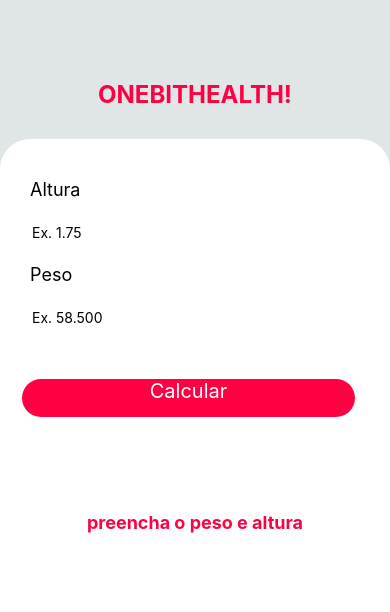
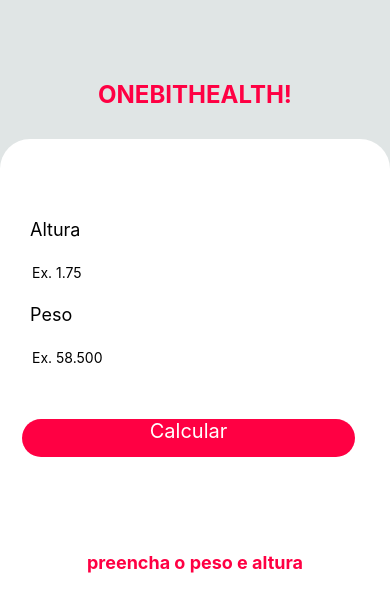
Before and after one commit to abinercL/react_native_expo, a React Native app in the folder oneBithealth/: screen / in a window 390 px wide. Shown: the top 612 px of the page. Built offline with nearby package versions, Linux system fonts and the light colour scheme.

Commit message:
Modificado style dos forms para melhor visibilidade do usuario

```diff
--- a/oneBithealth/src/components/Form/index.js
+++ b/oneBithealth/src/components/Form/index.js
@@ -5,6 +5,8 @@
     TextInput,
     TouchableOpacity,
     Vibration,
+    Keyboard,
+    Pressable
 
 }
     from "react-native";
@@ -22,7 +24,8 @@
     const [errorMessage, setErrorMessage] = useState(null)
 
     function imcCalculator() {
-        return setImc((weight / (height * height)).toFixed(2))
+        let heightFormat = height.replace(",", ".")
+        return setImc((weight / (heightFormat * heightFormat)).toFixed(2))
     }
 
     function verificationImc() {
@@ -52,7 +55,8 @@
 
 
     return (
-        <View style={styles.FormContext}>
+        <Pressable onPress={Keyboard.dismiss}
+            style={styles.FormContext}>
             <View style={styles.form}>
                 <Text style={styles.formLabel}>Altura</Text>
                 <Text style={styles.errorMessage}>{errorMessage}</Text>
@@ -84,6 +88,6 @@
                 </TouchableOpacity>
             </View>
             <ResultImc messageResultImc={messageImc} resultImc={imc} />
-        </View>
+        </Pressable>
     );
 }
--- a/oneBithealth/src/components/Form/style.js
+++ b/oneBithealth/src/components/Form/style.js
@@ -5,20 +5,20 @@
 
 const styles = StyleSheet.create({
     FormContext: {
-        width: "100%",
-        height: "100%",
-        bottom: 0,
+        flex: 1,
+        marginTop: 30,
         alignItems: "center",
         backgroundColor: "#ffffff",
-        marginTop: 30,
         borderTopLeftRadius: 30,
         borderTopRightRadius: 30,
+        paddingTop: 30,
     },
     form: {
         width: "100%",
         height: "auto",
         marginTop: 30,
         padding: 10,
+        paddingTop: 20,
     },
     formLabel: {
         color: "#000000",
```
